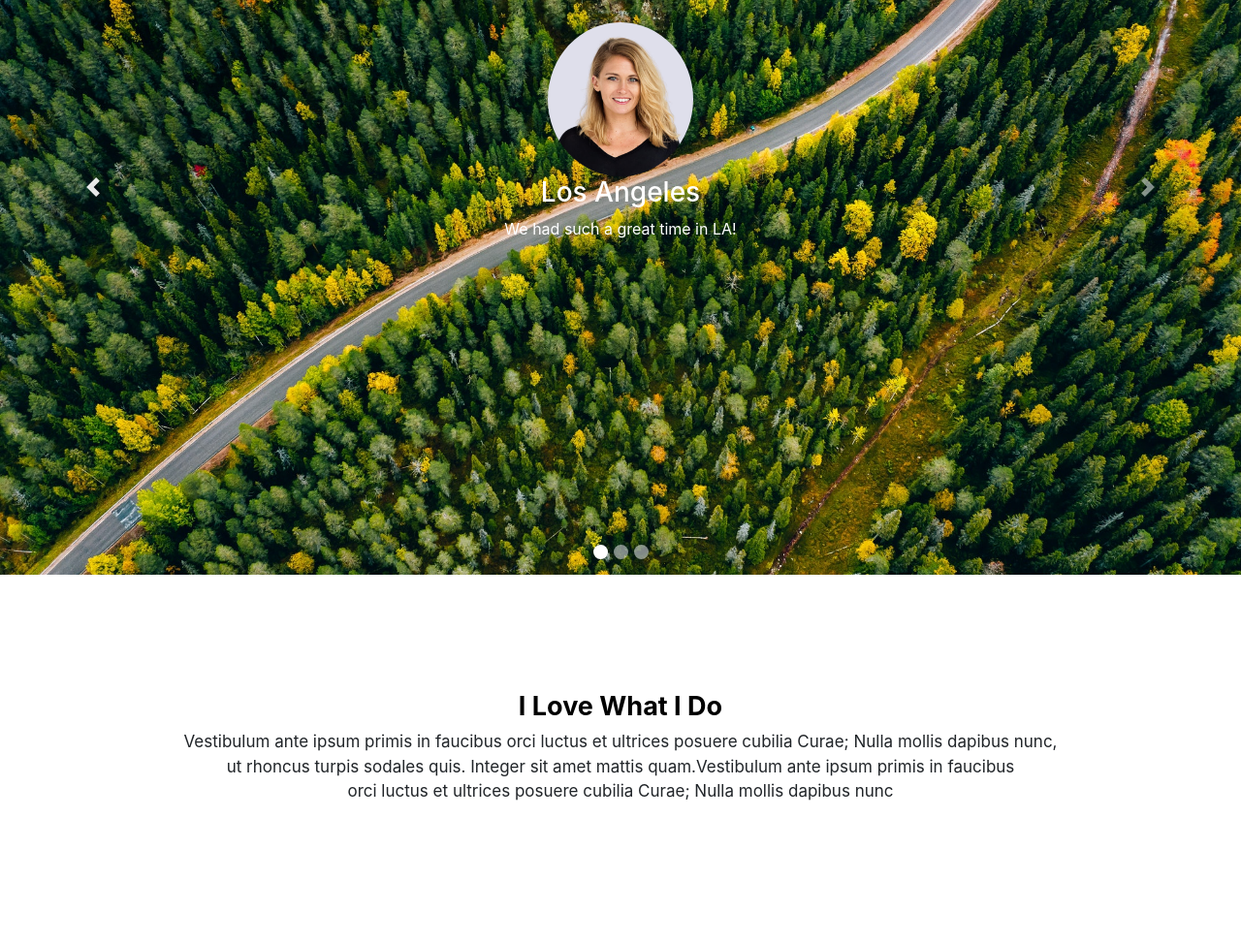
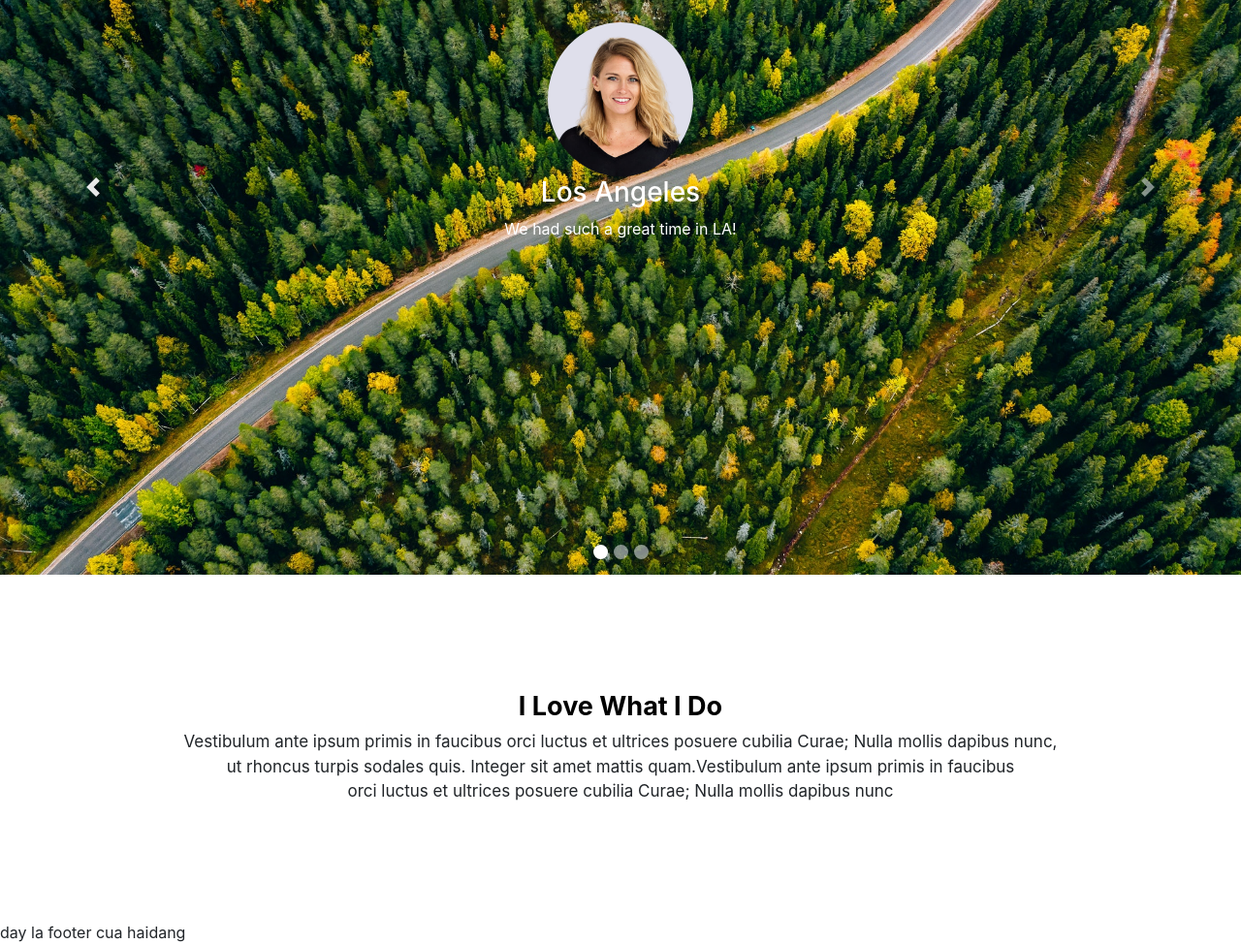
Before and after one commit to haidang1504/bc29_protfolio, a plain HTML site: page index.html in a window 1280 px wide. Shown: the part 207-1181 px from the top of the page at 97% size. Before the commit the page ends 1157 px from the top, so only its background shows below. Drawn offline with nearby package versions, Linux system fonts and the light colour scheme.

Commit message:
footer by haidang

```diff
--- a/index.html
+++ b/index.html
@@ -122,6 +122,7 @@
 
 
 </section>
+<footer>day la footer cua haidang</footer>
 </body>
 </html>
 
```
